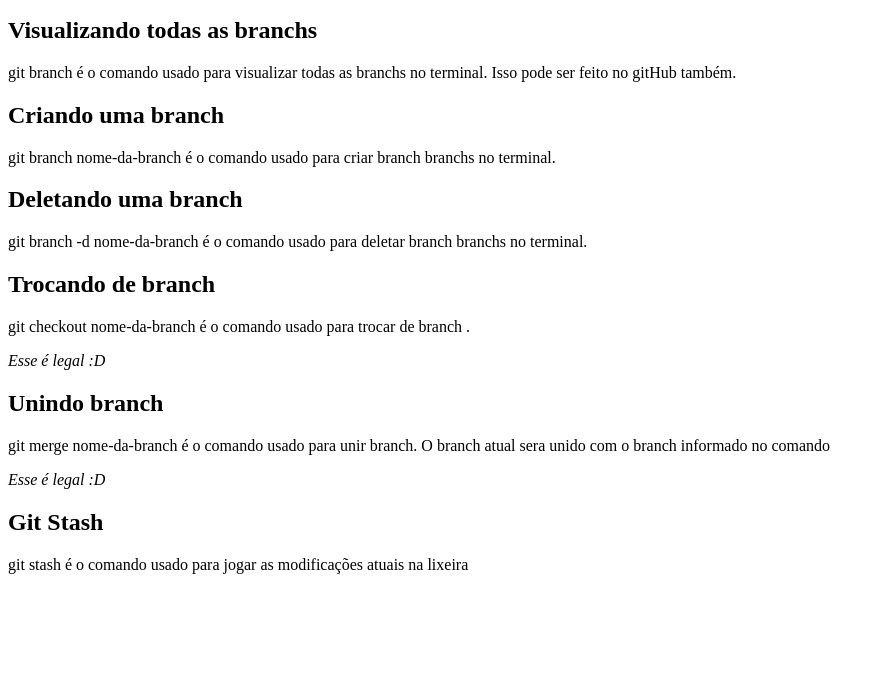
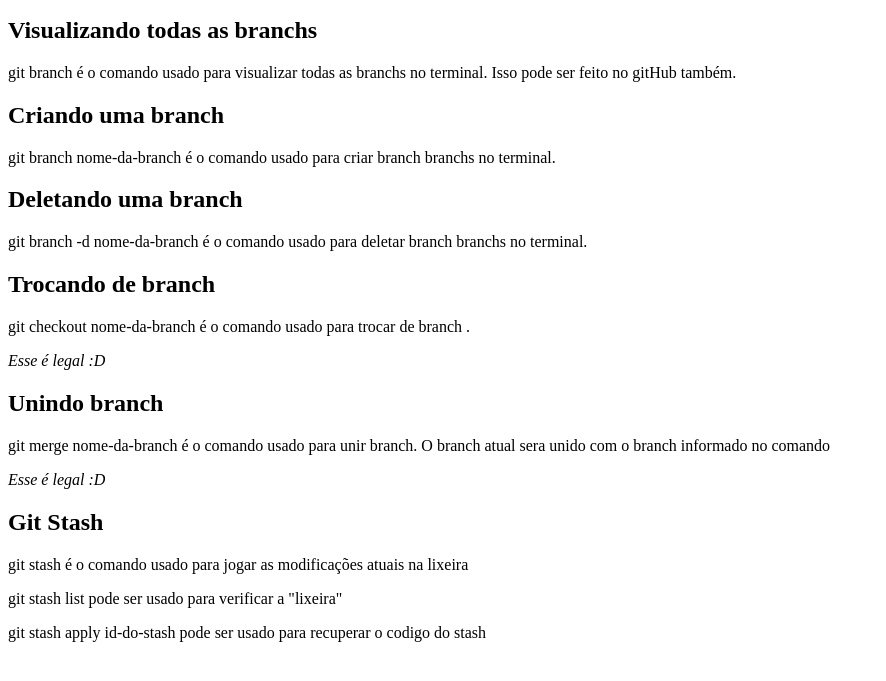
Before and after one commit to fernandomk6/Git-e-GitHub-do-basico-ao-avancado-c-gist-e-GitHub-Pages, a plain HTML site: page 2-fundamental/17-branches/index.html in a window 1280 px wide. Shown: the part 101-782 px from the top of the page, without its empty margins (0-886 px from the left). Drawn offline with Linux system fonts and the light colour scheme.

Commit message:
algumas anotações sobre stash

```diff
--- a/2-fundamental/17-branches/index.html
+++ b/2-fundamental/17-branches/index.html
@@ -34,6 +34,8 @@
   <section>
     <h2>Git Stash</h2>
     <p>git stash é o comando usado para jogar as modificações atuais na lixeira</p>
+    <p>git stash list pode ser usado para verificar a "lixeira"</p>
+    <p>git stash apply id-do-stash pode ser usado para recuperar o codigo do stash</p>
   </section>
 </body>
 </html>
```
